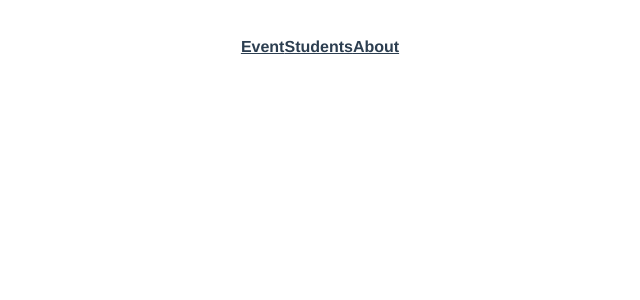
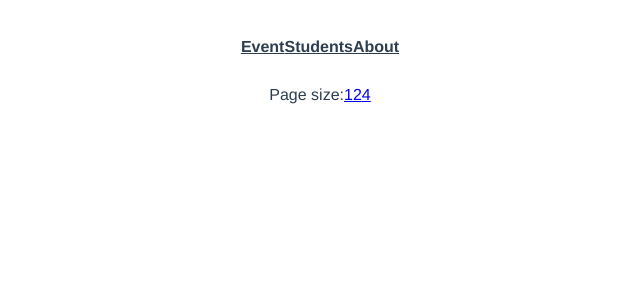
Before and after one commit to 672115038/Lab2, a Vue app: page /event/1 in a window 1280 px wide. Shown: the top 300 px of the page, without its empty margins (320-960 px from the left). Built offline with nearby package versions, Linux system fonts and the light colour scheme; no server answers; the HTML template or start-up script is replaced by a standard one.

Commit message:
lab3 2.9

```diff
--- a/src/App.vue
+++ b/src/App.vue
@@ -24,6 +24,12 @@ import { RouterLink, RouterView } from 'vue-router'
           <RouterLink :to="{ name: 'student-list-view' }">Students</RouterLink>
           <RouterLink :to="{ name: 'about' }">About</RouterLink>
         </nav>
+        <div class="page-size-links">
+          <span>Page size:</span>
+          <RouterLink :to="{ name: 'event-list-view', query: { size: 1 } }">1</RouterLink>
+          <RouterLink :to="{ name: 'event-list-view', query: { size: 2 } }">2</RouterLink>
+          <RouterLink :to="{ name: 'event-list-view', query: { size: 4 } }">4</RouterLink>
+        </div>
       </div>
     </header>
     <!-- <h1>Events For Good</h1> -->
--- a/src/router/index.ts
+++ b/src/router/index.ts
@@ -11,7 +11,10 @@ const router = createRouter({
       path: '/',
       name: 'event-list-view',
       component: EventListView,
-      props: (route) => ({ page: parseInt(route.query.page?.toString() || 1) }),
+      props: (route) => ({
+        page: Number(route.query.page) || 1,
+        size: Number(route.query.size) || 2,
+      }),
     },
     {
       path: '/event/:id',
--- a/src/views/EventListView.vue
+++ b/src/views/EventListView.vue
@@ -41,22 +41,29 @@ import EventService from '@/services/EventService'
 // ])
 const events = ref<Event[] | null>(null)
 const totalEvents = ref(0)
+const props = defineProps({
+  page: {
+    type: Number,
+    required: false,
+    default: 1,
+  },
+  size: {
+    type: Number,
+    required: false,
+    default: 2,
+  },
+})
+const page = computed(() => props.page)
+const perPage = computed(() => props.size)
 const hasNextPage = computed(() => {
-  const totalPages = Math.ceil(totalEvents.value / 2)
+  const totalPages = Math.ceil(Number(totalEvents.value) / perPage.value)
   return page.value < totalPages
 })
 
-const props = defineProps({
-  page: {
-    type: Number,
-    required: true,
-  },
-})
-const page = computed(() => props.page)
 onMounted(() => {
   watchEffect(() => {
     events.value = null
-    EventService.getEvents(2, page.value)
+    EventService.getEvents(perPage.value, page.value)
       .then((response) => {
         events.value = response.data
         totalEvents.value = response.headers['x-total-count']
@@ -79,14 +86,14 @@ onMounted(() => {
     <div class="pagination">
       <RouterLink
         id="page-prev"
-        :to="{ name: 'event-list-view', query: { page: page - 1 } }"
+        :to="{ name: 'event-list-view', query: { page: page - 1, size: perPage } }"
         rel="prev"
         v-if="page != 1"
         >&#60; Prev Page</RouterLink
       >
       <RouterLink
         id="page-next"
-        :to="{ name: 'event-list-view', query: { page: page + 1 } }"
+        :to="{ name: 'event-list-view', query: { page: page + 1, size: perPage } }"
         rel="next"
         v-if="hasNextPage"
         >Next Page &#62;</RouterLink
```
